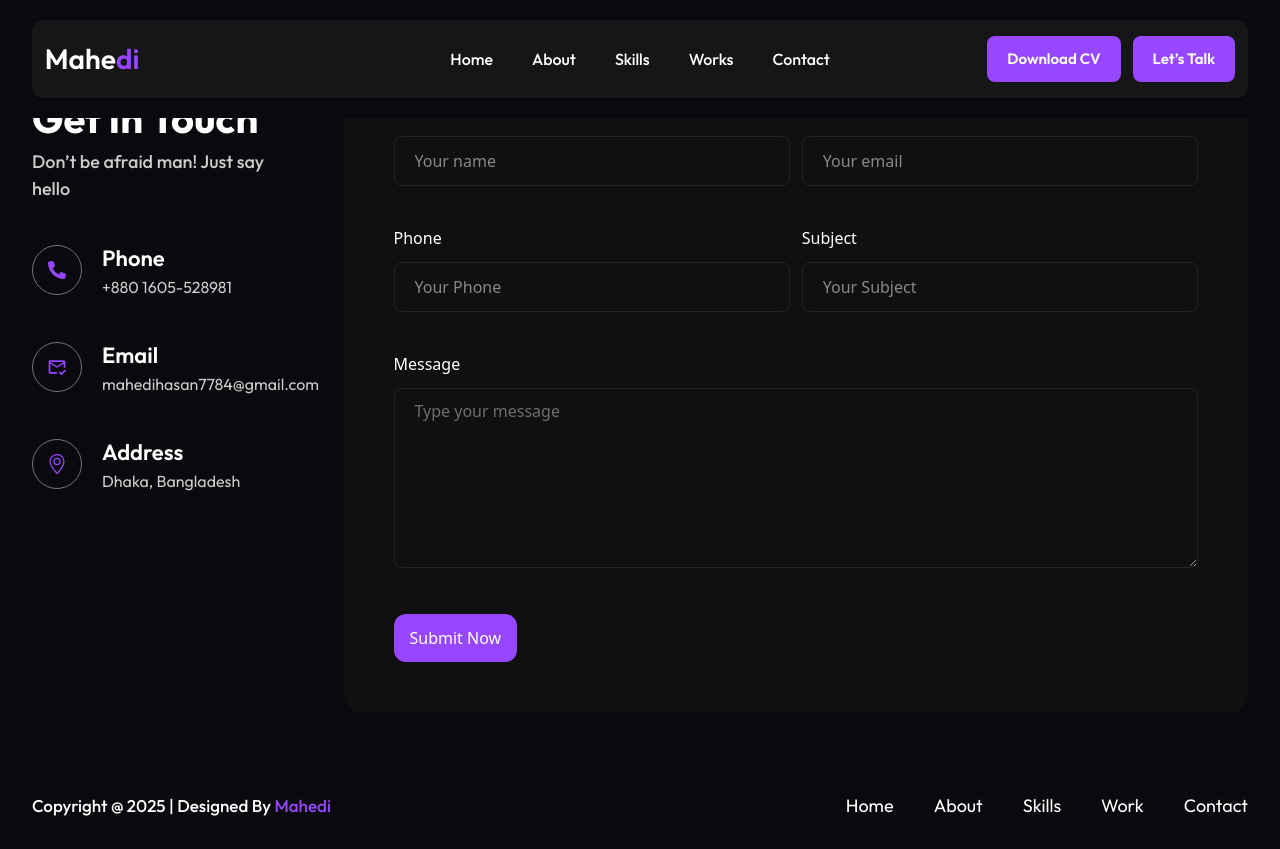
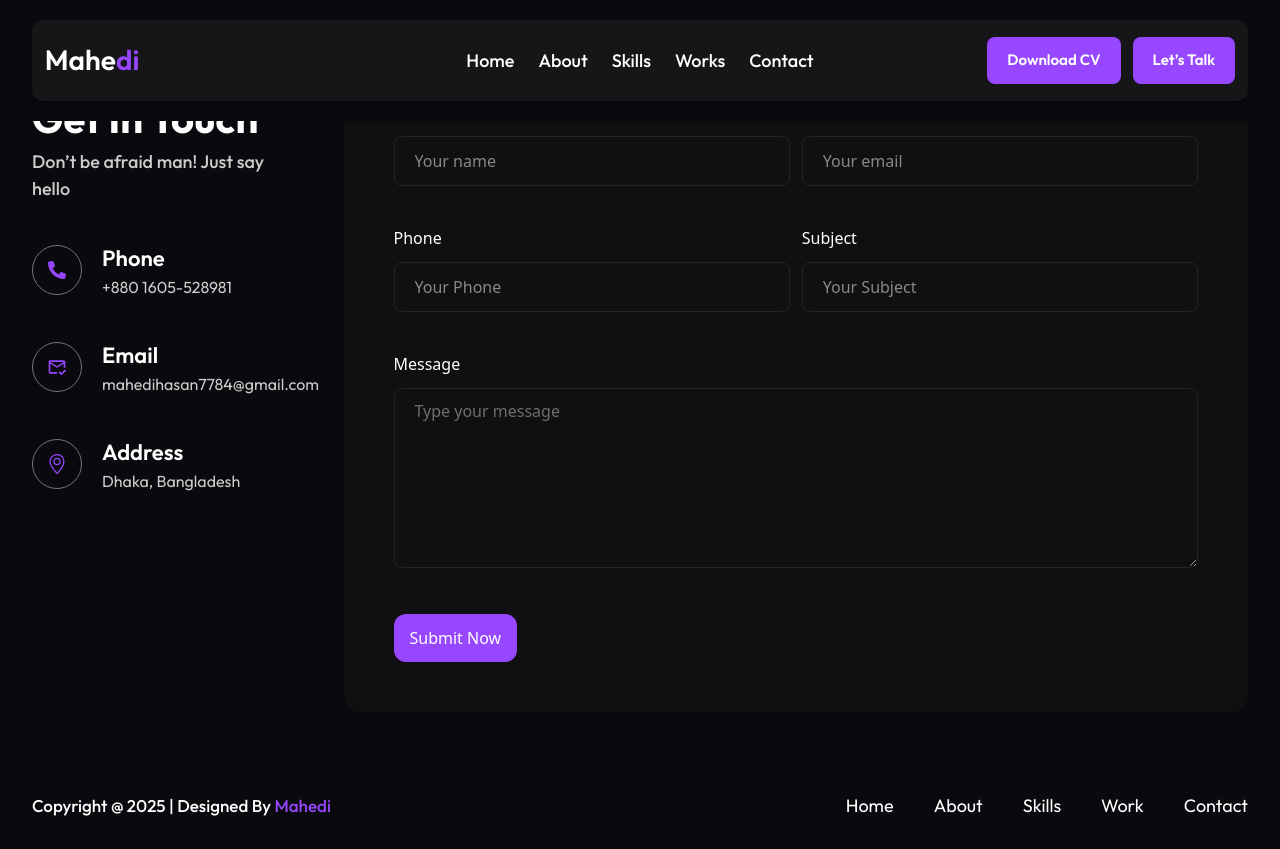
Before and after one commit to mahedi1318/portfolio-2025, a React (Vite) app: page /contact in a window 1280 px wide. Built offline with nearby package versions, Linux system fonts and the light colour scheme.

Commit message:
about plm solve mobile device responsive

```diff
--- a/src/components/Header part/Navbars.jsx
+++ b/src/components/Header part/Navbars.jsx
@@ -43,7 +43,7 @@ const Navbars = () => {
             <Link to="hero" spy={true} smooth={true} offset={-100} duration={1500} className="text-white ml-[10%] lg:ml-[0%] outfit text-[28px] font-semibold cursor-pointer">Mahe<span className='text-[#9747ff]'>di</span></Link>
         </div>
         <div className="navbar-center hidden lg:flex">
-            <ul className="menu menu-horizontal px-1 text-white outfit text-[16px] font-medium">
+            <ul className="menu menu-horizontal px-1 text-white outfit text-[22px] font-medium">
                 {links}
             </ul>
         </div>
--- a/src/components/Home page/About section/About.jsx
+++ b/src/components/Home page/About section/About.jsx
@@ -9,7 +9,7 @@ const About = () => {
                 <div className="md:col-span-2">
                     <div className="bg-[#141317] md:px-[30px] px-[15px] py-[30px] border border-[#222426] rounded-2xl">
                         <span className='outfit text-[18px] font-medium rounded-md px-5 py-2 border border-white inline text-[#fff]'>About Me</span>
-                        <h2 className='mt-8 outfit text-[35px] font-bold text-[#fff]'>Hello, I’m Front-end Developer.</h2>
+                        <h2 className='mt-8 outfit text-[20px] md:text-[35px] font-bold text-[#fff]'>Hello, I’m Front-end Developer.</h2>
                         <p className='outfit text-[17px] font-medium mt-5 text-[#aeaeb1]'>As a skilled Frontend development expert, my diverse background has allowed me to apply my talents across different
                             fields and industries, demonstrating adaptability and versatility.</p>
                         <div className="mt-10">
@@ -33,7 +33,7 @@ const About = () => {
                 </div>
                 <div className="">
                     <div className="bg-[#141317] px-[30px] py-[40px] flex justify-center items-center border border-[#222426] rounded-2xl">
-                        <div className="w-[300px] h-[300px] mx-auto rounded-full bg-amber-400 flex justify-center items-center">
+                        <div className="w-[220px] md:w-[300px] h-[220px] md:h-[300px] mx-auto rounded-full bg-amber-400 flex justify-center items-center">
                             <img className='w-full h-full object-cover rounded-full' src={aboutImg} alt="" />
                         </div>
                     </div>
--- a/src/index.css
+++ b/src/index.css
@@ -29,3 +29,14 @@
 ul.menu.menu-horizontal.px-1.text-white.outfit.text-\[16px\].font-medium {
   gap: 15px;
 }
+
+ul.menu.menu-sm.dropdown-content.bg-base-100.rounded-box.z-1.mt-3.w-52.p-2.shadow.outfit.text-\[16px\].font-semibold{
+  background: #f7f7f7;
+  width: 300px;
+  color: #444;
+  padding-top: 30px;
+}
+
+li.hover\:text-\[\#9747ff\] a{
+  font-size: 18px;
+}
```
Also changed, not shown: 1 other file (tests, documents, lock files or other folders).
